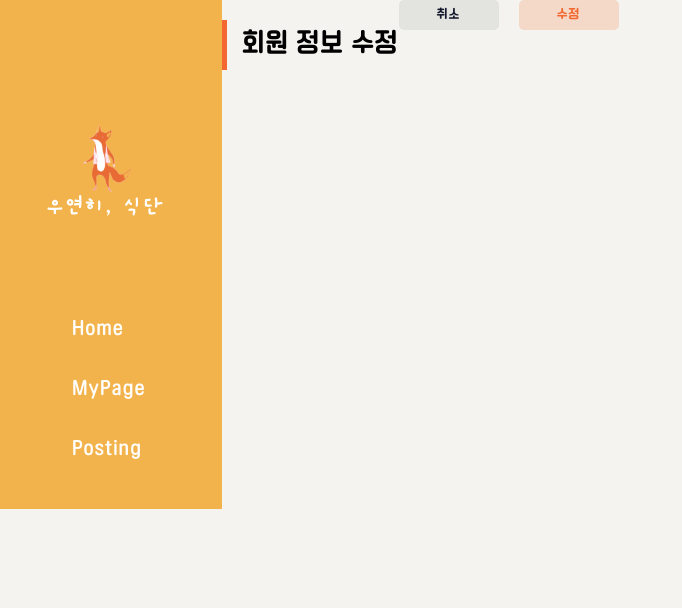
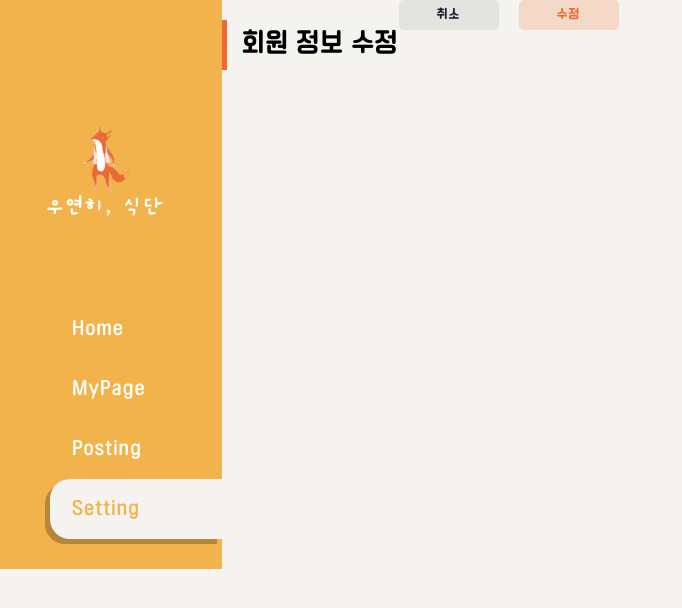
Before and after one commit to margu31/forte-diet, a React (Create React App) app: page /setting in a window 1280 px wide. Shown: the top 608 px of the page, without its empty margins (0-682 px from the left). Built offline with nearby package versions, Linux system fonts and the light colour scheme; no server answers.

Commit message:
[기능] 셋팅 페이지 추가

```diff
--- a/src/app/App.js
+++ b/src/app/App.js
@@ -1,13 +1,14 @@
-import GlobalStyle, { palette } from "styles";
-import { Switch, Route } from "react-router-dom";
-import { ThemeProvider } from "styled-components";
-import MyPage from "pages/MyPage/MyPage";
-import "./App.css";
-import { StyledApp } from "./App.styled";
-import Home from "../pages/Home/Home";
-import SideBarContainer from "../containers/SideBarContainer/SideBarContainer";
-import PostingPage from "pages/PostingPage/PostingPage";
-import Setting from "components/Setting/Setting";
+import GlobalStyle, { palette } from 'styles';
+import { Switch, Route } from 'react-router-dom';
+import { ThemeProvider } from 'styled-components';
+import MyPage from 'pages/MyPage/MyPage';
+import './App.css';
+import { StyledApp } from './App.styled';
+import Home from '../pages/Home/Home';
+import SideBarContainer from '../containers/SideBarContainer/SideBarContainer';
+import PostingPage from 'pages/PostingPage/PostingPage';
+import Setting from 'components/Setting/Setting';
+import SettingPage from '../pages/SettingPage/SettingPage';
 
 function App() {
   return (
@@ -15,11 +16,11 @@ function App() {
       <GlobalStyle />
       <ThemeProvider theme={palette}>
         <SideBarContainer />
-        <Setting />
         <Switch>
-          <Route path="/" exact component={Home} />
-          <Route path="/myPage" component={MyPage} />
-          <Route path="/posting" component={PostingPage} />
+          <Route path='/' exact component={Home} />
+          <Route path='/myPage' component={MyPage} />
+          <Route path='/posting' component={PostingPage} />
+          <Route path='/setting' component={SettingPage} />
           {/* Redirect 폴백 페이지 추가하여야 함 */}
         </Switch>
       </ThemeProvider>
--- a/src/components/Navigation/SideNavigation.js
+++ b/src/components/Navigation/SideNavigation.js
@@ -15,6 +15,9 @@ export default function SideNavigation() {
       <StyledLi>
         <StyledNavLink to='/posting'>Posting</StyledNavLink>
       </StyledLi>
+      <StyledLi>
+        <StyledNavLink to='/setting'>Setting</StyledNavLink>
+      </StyledLi>
     </StyledUl>
   );
 }
--- a/src/pages/PostingPage/PostingPage.js
+++ b/src/pages/PostingPage/PostingPage.js
@@ -1,5 +1,5 @@
-import PostingContainer from "containers/PostingContainer/PostingContainer";
-import StylePostingPage from "./PostingPage.styled";
+import PostingContainer from 'containers/PostingContainer/PostingContainer';
+import StylePostingPage from './PostingPage.styled';
 
 const PostingPage = () => {
   return (
--- a/src/pages/PostingPage/PostingPage.styled.js
+++ b/src/pages/PostingPage/PostingPage.styled.js
@@ -1,4 +1,4 @@
-import styled from "styled-components";
+import styled from 'styled-components';
 
 const StylePostingPage = styled.div`
   width: 692px;
--- /dev/null
+++ b/src/pages/SettingPage/SettingPage.js
@@ -0,0 +1,6 @@
+import React from 'react';
+import Setting from '../../components/Setting/Setting';
+
+export default function SettingPage() {
+  return <Setting />;
+}
```
